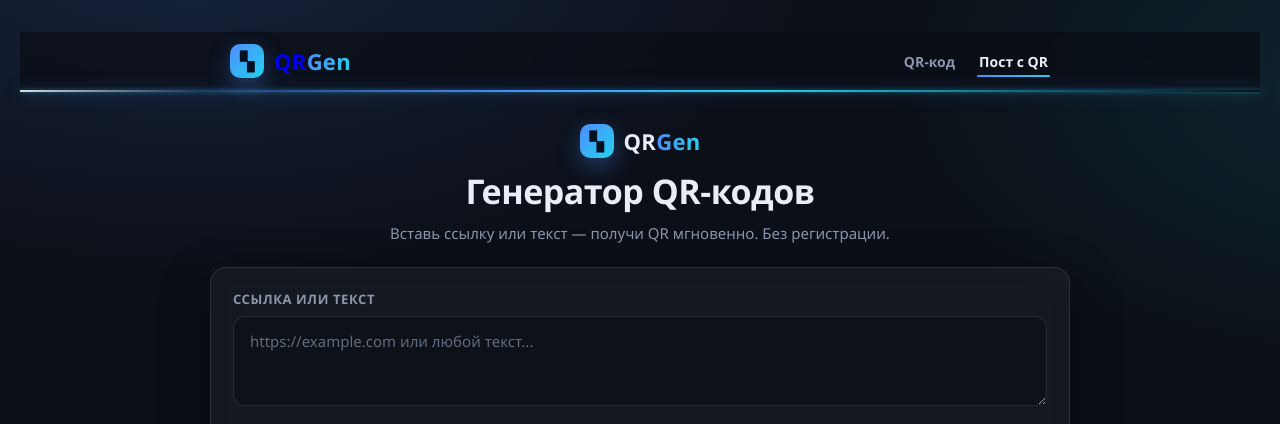
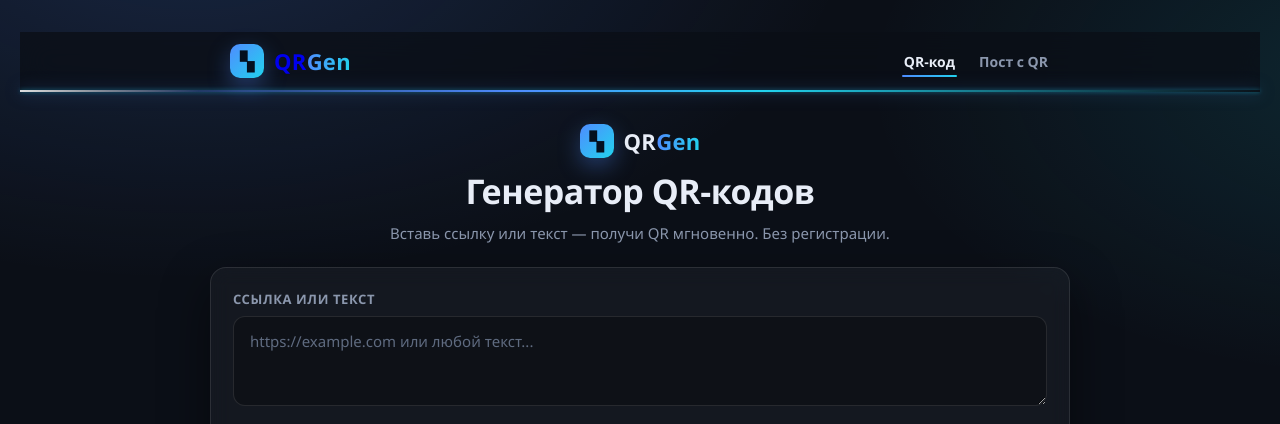
Before and after one commit to Matros777/qrgen, a website: page index.html in a window 1280 px wide. Shown: the top 424 px of the page. Drawn offline with Linux system fonts and the light colour scheme.

Commit message:
Fix active nav link on main page (QR-код)

```diff
--- a/index.html
+++ b/index.html
@@ -46,8 +46,8 @@
         <span class="logo-text">QR<span class="accent">Gen</span></span>
       </a>
       <nav class="header-nav">
-        <a href="/">QR-код</a>
-        <a href="/post" class="nav-link-active">Пост с QR</a>
+        <a href="/" class="nav-link-active">QR-код</a>
+        <a href="/post">Пост с QR</a>
       </nav>
     </div>
     <!-- Элегантная градиентная полоска со свечением -->
```
